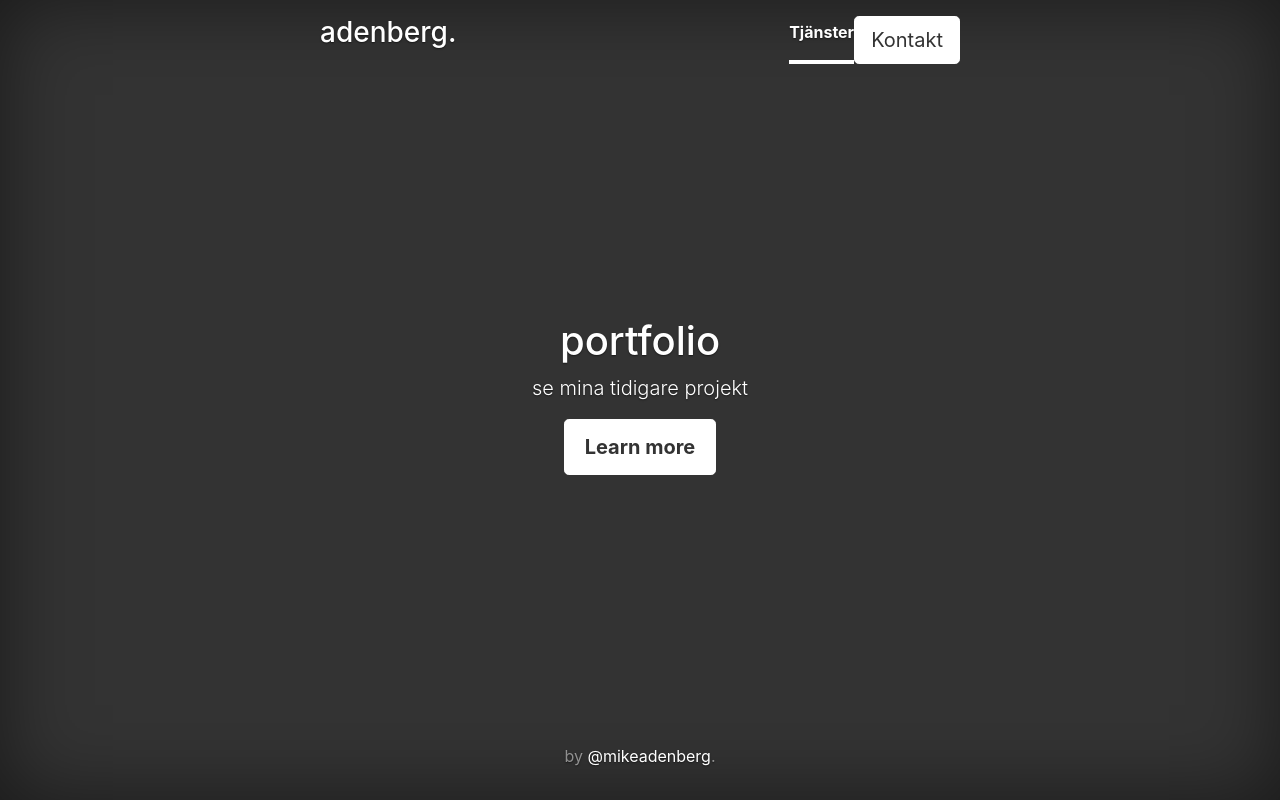
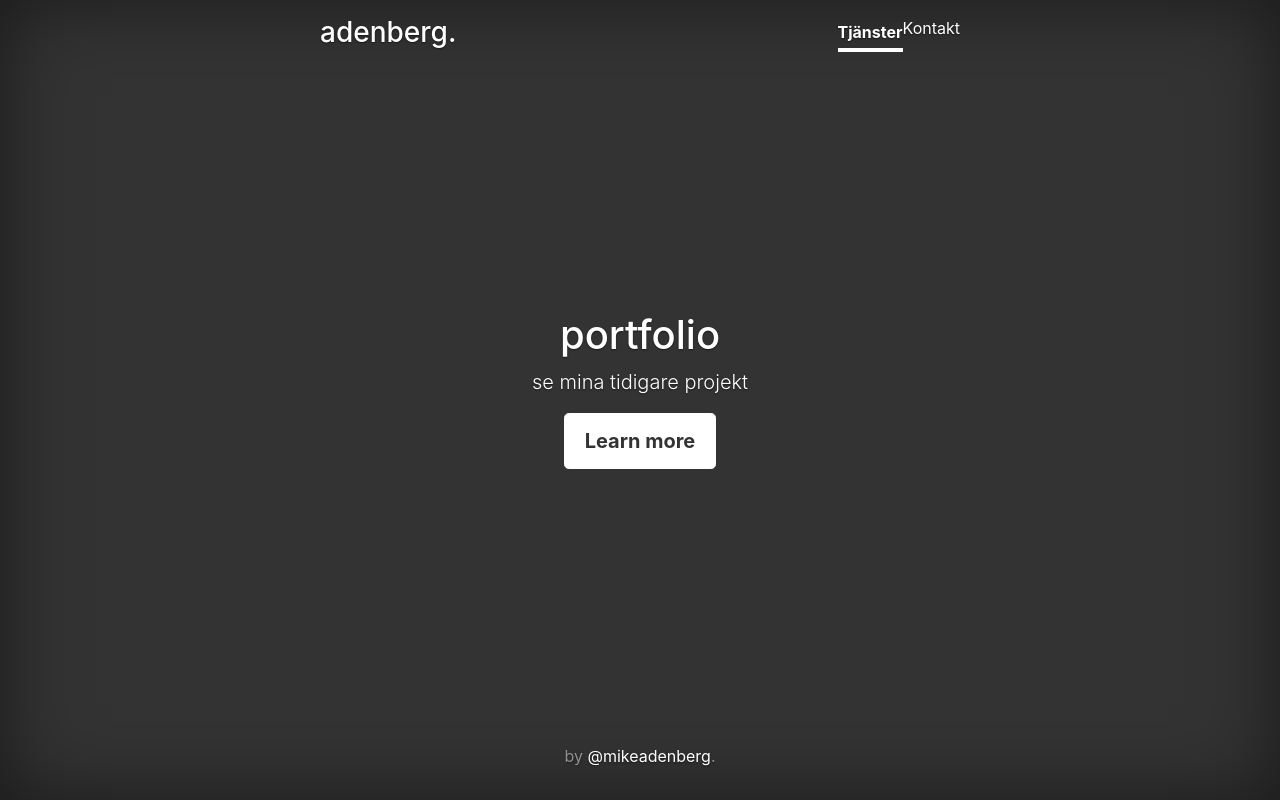
Before and after one commit to adenberg/adenberg.github.io, a plain HTML site: page index.html in a window 1280 px wide. Drawn offline with nearby package versions, Linux system fonts and the light colour scheme.

Commit message:
Update index.html

```diff
--- a/index.html
+++ b/index.html
@@ -149,7 +149,7 @@ body {
       <h3 class="masthead-brand">adenberg.</h3>
       <nav class="nav nav-masthead justify-content-center">
         <a class="nav-link active" href="#tjanster">Tjänster</a>
-        <a class="btn btn-lg btn-secondary" href="#kontakt">Kontakt</a>
+        <a class="" href="#kontakt">Kontakt</a>
       </nav>
     </div>
   </header>
```
